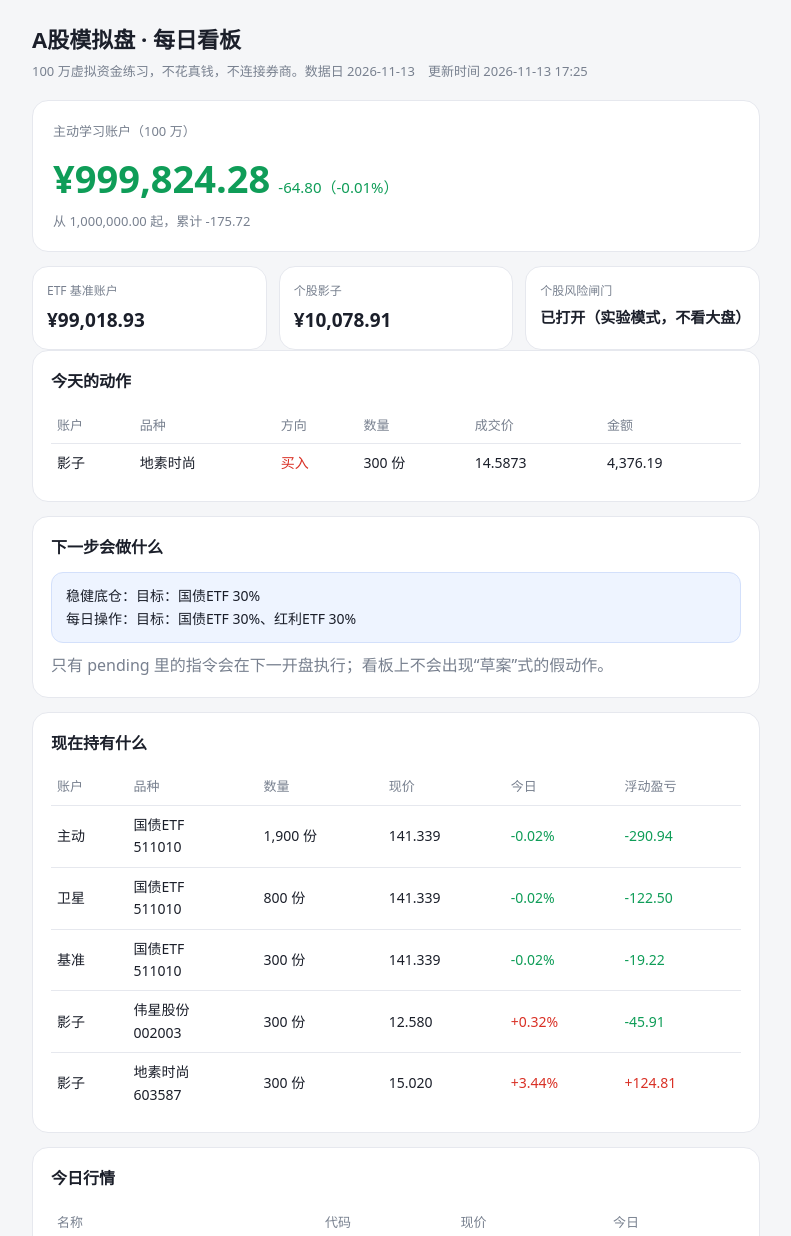
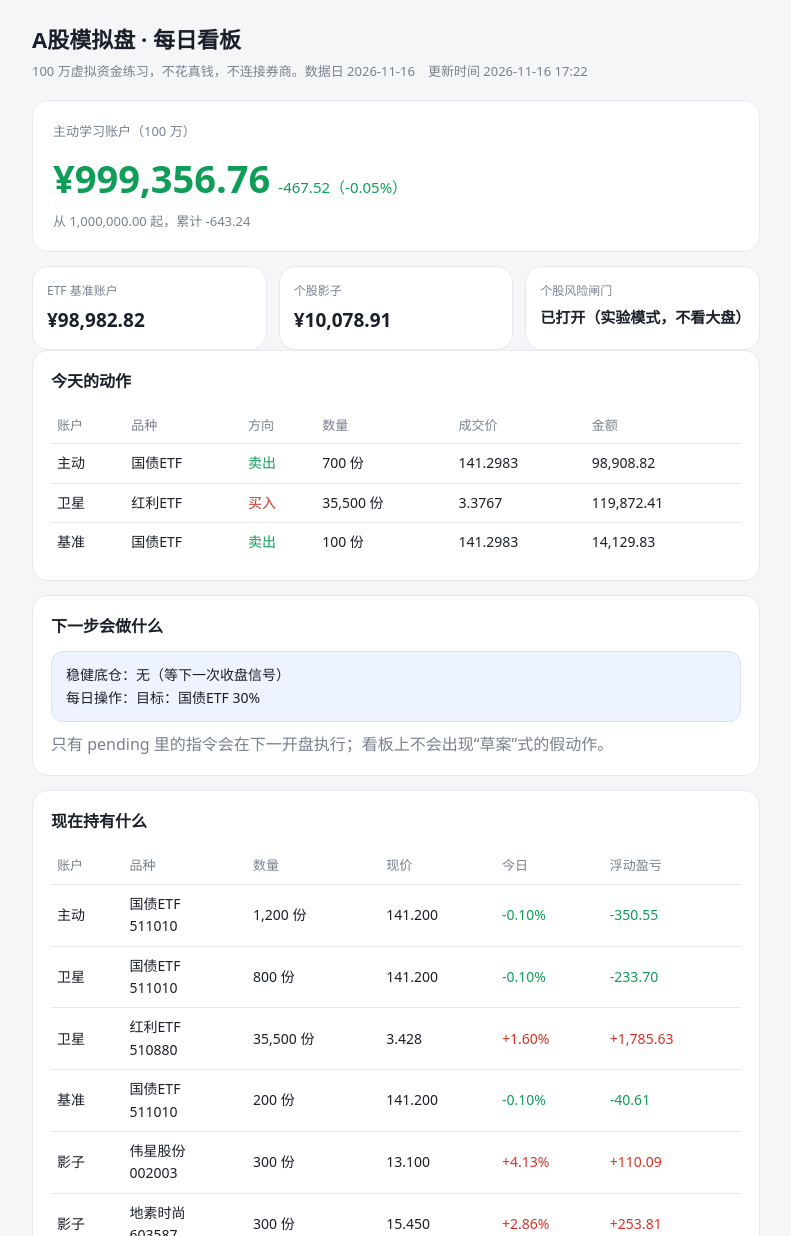
Before and after one commit to LE-CXR/ashare-paper, a plain HTML site: page index.html in a window 1280 px wide. Shown: the top 1236 px of the page, without its empty margins (244-1035 px from the left). Drawn offline with Linux system fonts and the light colour scheme.

Commit message:
chore: 更新看板 2026-11-16 17:22

```diff
--- a/index.html
+++ b/index.html
@@ -33,52 +33,52 @@ footer{color:var(--muted);font-size:12px;margin-top:20px;text-align:center}
 @media(max-width:520px){.grid{grid-template-columns:1fr}.hero .big{font-size:32px}}
 </style></head><body><div class="wrap">
 <h1>A股模拟盘 · 每日看板</h1>
-<div class="sub">100 万虚拟资金练习，不花真钱，不连接券商。数据日 2026-11-13　更新时间 2026-11-13 17:25</div>
+<div class="sub">100 万虚拟资金练习，不花真钱，不连接券商。数据日 2026-11-16　更新时间 2026-11-16 17:22</div>
 
 <div class="hero">
   <div class="label">主动学习账户（100 万）</div>
-  <div class="big down">¥999,824.28<small class="down">-64.80（-0.01%）</small></div>
-  <div class="sub" style="margin:0">从 1,000,000.00 起，累计 -175.72</div>
+  <div class="big down">¥999,356.76<small class="down">-467.52（-0.05%）</small></div>
+  <div class="sub" style="margin:0">从 1,000,000.00 起，累计 -643.24</div>
 </div>
 
 <div class="grid">
-  <div class="tile"><div class="k">ETF 基准账户</div><div class="v">¥99,018.93</div></div>
+  <div class="tile"><div class="k">ETF 基准账户</div><div class="v">¥98,982.82</div></div>
   <div class="tile"><div class="k">个股影子</div><div class="v">¥10,078.91</div></div>
   <div class="tile"><div class="k">个股风险闸门</div><div class="v" style="font-size:15px">已打开（实验模式，不看大盘）</div></div>
 </div>
 
 <div class="card">
   <h2>今天的动作</h2>
-  <table><thead><tr><th>账户</th><th>品种</th><th>方向</th><th>数量</th><th>成交价</th><th>金额</th></tr></thead><tbody><tr><td>影子</td><td>地素时尚</td><td class="up">买入</td><td>300 份</td><td>14.5873</td><td>4,376.19</td></tr></tbody></table>
+  <table><thead><tr><th>账户</th><th>品种</th><th>方向</th><th>数量</th><th>成交价</th><th>金额</th></tr></thead><tbody><tr><td>主动</td><td>国债ETF</td><td class="down">卖出</td><td>700 份</td><td>141.2983</td><td>98,908.82</td></tr><tr><td>卫星</td><td>红利ETF</td><td class="up">买入</td><td>35,500 份</td><td>3.3767</td><td>119,872.41</td></tr><tr><td>基准</td><td>国债ETF</td><td class="down">卖出</td><td>100 份</td><td>141.2983</td><td>14,129.83</td></tr></tbody></table>
 </div>
 
 <div class="card">
   <h2>下一步会做什么</h2>
   <div class="next">
-    <div>稳健底仓：目标：国债ETF 30%</div>
-    <div>每日操作：目标：国债ETF 30%、红利ETF 30%</div>
+    <div>稳健底仓：无（等下一次收盘信号）</div>
+    <div>每日操作：目标：国债ETF 30%</div>
   </div>
   <p class="quiet" style="margin-top:10px">只有 pending 里的指令会在下一开盘执行；看板上不会出现“草案”式的假动作。</p>
 </div>
 
 <div class="card">
   <h2>现在持有什么</h2>
-  <table><thead><tr><th>账户</th><th>品种</th><th>数量</th><th>现价</th><th>今日</th><th>浮动盈亏</th></tr></thead><tbody><tr><td>主动</td><td>国债ETF<br><span class="muted">511010</span></td><td>1,900 份</td><td>141.339</td><td><span class="down">-0.02%</span></td><td><span class="down">-290.94</span></td></tr><tr><td>卫星</td><td>国债ETF<br><span class="muted">511010</span></td><td>800 份</td><td>141.339</td><td><span class="down">-0.02%</span></td><td><span class="down">-122.50</span></td></tr><tr><td>基准</td><td>国债ETF<br><span class="muted">511010</span></td><td>300 份</td><td>141.339</td><td><span class="down">-0.02%</span></td><td><span class="down">-19.22</span></td></tr><tr><td>影子</td><td>伟星股份<br><span class="muted">002003</span></td><td>300 份</td><td>12.580</td><td><span class="up">+0.32%</span></td><td><span class="down">-45.91</span></td></tr><tr><td>影子</td><td>地素时尚<br><span class="muted">603587</span></td><td>300 份</td><td>15.020</td><td><span class="up">+3.44%</span></td><td><span class="up">+124.81</span></td></tr></tbody></table>
+  <table><thead><tr><th>账户</th><th>品种</th><th>数量</th><th>现价</th><th>今日</th><th>浮动盈亏</th></tr></thead><tbody><tr><td>主动</td><td>国债ETF<br><span class="muted">511010</span></td><td>1,200 份</td><td>141.200</td><td><span class="down">-0.10%</span></td><td><span class="down">-350.55</span></td></tr><tr><td>卫星</td><td>国债ETF<br><span class="muted">511010</span></td><td>800 份</td><td>141.200</td><td><span class="down">-0.10%</span></td><td><span class="down">-233.70</span></td></tr><tr><td>卫星</td><td>红利ETF<br><span class="muted">510880</span></td><td>35,500 份</td><td>3.428</td><td><span class="up">+1.60%</span></td><td><span class="up">+1,785.63</span></td></tr><tr><td>基准</td><td>国债ETF<br><span class="muted">511010</span></td><td>200 份</td><td>141.200</td><td><span class="down">-0.10%</span></td><td><span class="down">-40.61</span></td></tr><tr><td>影子</td><td>伟星股份<br><span class="muted">002003</span></td><td>300 份</td><td>13.100</td><td><span class="up">+4.13%</span></td><td><span class="up">+110.09</span></td></tr><tr><td>影子</td><td>地素时尚<br><span class="muted">603587</span></td><td>300 份</td><td>15.450</td><td><span class="up">+2.86%</span></td><td><span class="up">+253.81</span></td></tr></tbody></table>
 </div>
 
 <div class="card">
   <h2>今日行情</h2>
-  <table><thead><tr><th>名称</th><th>代码</th><th>现价</th><th>今日</th></tr></thead><tbody><tr><td>上证指数</td><td>000001</td><td>3,634.35</td><td><span class="down">-0.59%</span></td></tr><tr><td>创业板指</td><td>399006</td><td>2,426.08</td><td><span class="down">-3.32%</span></td></tr><tr><td>沪深300</td><td>000300</td><td>4,016.29</td><td><span class="down">-0.68%</span></td></tr><tr><td>国债ETF国泰</td><td>511010</td><td>141.339</td><td><span class="down">-0.02%</span></td></tr><tr><td>红利ETF华泰柏瑞</td><td>510880</td><td>3.374</td><td><span class="up">+0.51%</span></td></tr><tr><td>黄金ETF华安</td><td>518880</td><td>7.954</td><td><span class="down">-1.62%</span></td></tr><tr><td>半导体ETF国联安</td><td>512480</td><td>0.793</td><td><span class="down">-2.46%</span></td></tr></tbody></table>
+  <table><thead><tr><th>名称</th><th>代码</th><th>现价</th><th>今日</th></tr></thead><tbody><tr><td>上证指数</td><td>000001</td><td>3,602.57</td><td><span class="down">-0.87%</span></td></tr><tr><td>创业板指</td><td>399006</td><td>2,320.02</td><td><span class="down">-4.37%</span></td></tr><tr><td>沪深300</td><td>000300</td><td>3,979.80</td><td><span class="down">-0.91%</span></td></tr><tr><td>国债ETF国泰</td><td>511010</td><td>141.200</td><td><span class="down">-0.10%</span></td></tr><tr><td>红利ETF华泰柏瑞</td><td>510880</td><td>3.428</td><td><span class="up">+1.60%</span></td></tr><tr><td>黄金ETF华安</td><td>518880</td><td>7.852</td><td><span class="down">-1.28%</span></td></tr><tr><td>半导体ETF国联安</td><td>512480</td><td>0.749</td><td><span class="down">-5.55%</span></td></tr></tbody></table>
 </div>
 
 <div class="card">
   <h2>净值走势</h2>
-  <svg viewBox="0 0 660 170" preserveAspectRatio="none" class="curve"><line x1="12" y1="130.4" x2="648" y2="130.4" class="base"/><polyline fill="none" stroke="#0f9d58" stroke-width="2.5" points="12.0,130.4 118.0,12.0 224.0,107.6 330.0,121.1 436.0,157.6 542.0,147.8 648.0,158.0"/></svg><div class="curve-note">2026-11-05 → 2026-11-13　净值区间 999,824.28 ~ 1,000,754.37　虚线为 100 万本金</div>
+  <svg viewBox="0 0 660 170" preserveAspectRatio="none" class="curve"><line x1="12" y1="90.8" x2="648" y2="90.8" class="base"/><polyline fill="none" stroke="#0f9d58" stroke-width="2.5" points="12.0,90.8 102.9,12.0 193.7,75.6 284.6,84.6 375.4,108.9 466.3,102.4 557.1,109.2 648.0,158.0"/></svg><div class="curve-note">2026-11-05 → 2026-11-16　净值区间 999,356.76 ~ 1,000,754.37　虚线为 100 万本金</div>
 </div>
 
 <div class="card">
   <h2>最近成交</h2>
-  <table><thead><tr><th>日期</th><th>账户</th><th>品种</th><th>方向</th><th>数量</th><th>价</th></tr></thead><tbody><tr><td>2026-11-13</td><td>影子</td><td>地素时尚</td><td class="up">买入</td><td>300</td><td>14.5873</td></tr><tr><td>2026-11-11</td><td>影子</td><td>伟星股份</td><td class="up">买入</td><td>300</td><td>12.7164</td></tr><tr><td>2026-11-09</td><td>卫星</td><td>红利ETF</td><td class="down">卖出</td><td>35,800</td><td>3.3543</td></tr><tr><td>2026-11-09</td><td>基准</td><td>红利ETF</td><td class="down">卖出</td><td>13,100</td><td>3.3543</td></tr><tr><td>2026-11-06</td><td>主动</td><td>国债ETF</td><td class="up">买入</td><td>1,900</td><td>141.4497</td></tr><tr><td>2026-11-06</td><td>卫星</td><td>红利ETF</td><td class="up">买入</td><td>35,800</td><td>3.3457</td></tr><tr><td>2026-11-06</td><td>卫星</td><td>国债ETF</td><td class="up">买入</td><td>800</td><td>141.4497</td></tr><tr><td>2026-10-30</td><td>基准</td><td>红利ETF</td><td class="up">买入</td><td>13,100</td><td>3.4257</td></tr><tr><td>2026-10-30</td><td>基准</td><td>国债ETF</td><td class="up">买入</td><td>300</td><td>141.3606</td></tr></tbody></table>
+  <table><thead><tr><th>日期</th><th>账户</th><th>品种</th><th>方向</th><th>数量</th><th>价</th></tr></thead><tbody><tr><td>2026-11-16</td><td>主动</td><td>国债ETF</td><td class="down">卖出</td><td>700</td><td>141.2983</td></tr><tr><td>2026-11-16</td><td>基准</td><td>国债ETF</td><td class="down">卖出</td><td>100</td><td>141.2983</td></tr><tr><td>2026-11-16</td><td>卫星</td><td>红利ETF</td><td class="up">买入</td><td>35,500</td><td>3.3767</td></tr><tr><td>2026-11-13</td><td>影子</td><td>地素时尚</td><td class="up">买入</td><td>300</td><td>14.5873</td></tr><tr><td>2026-11-11</td><td>影子</td><td>伟星股份</td><td class="up">买入</td><td>300</td><td>12.7164</td></tr><tr><td>2026-11-09</td><td>卫星</td><td>红利ETF</td><td class="down">卖出</td><td>35,800</td><td>3.3543</td></tr><tr><td>2026-11-09</td><td>基准</td><td>红利ETF</td><td class="down">卖出</td><td>13,100</td><td>3.3543</td></tr><tr><td>2026-11-06</td><td>主动</td><td>国债ETF</td><td class="up">买入</td><td>1,900</td><td>141.4497</td></tr><tr><td>2026-11-06</td><td>卫星</td><td>红利ETF</td><td class="up">买入</td><td>35,800</td><td>3.3457</td></tr><tr><td>2026-11-06</td><td>卫星</td><td>国债ETF</td><td class="up">买入</td><td>800</td><td>141.4497</td></tr><tr><td>2026-10-30</td><td>基准</td><td>红利ETF</td><td class="up">买入</td><td>13,100</td><td>3.4257</td></tr><tr><td>2026-10-30</td><td>基准</td><td>国债ETF</td><td class="up">买入</td><td>300</td><td>141.3606</td></tr></tbody></table>
 </div>
 
 <footer>模拟账户，不保证盈利，不构成投资建议。<br>本页由 Hermes 每个交易日收盘后自动更新。</footer>
```
